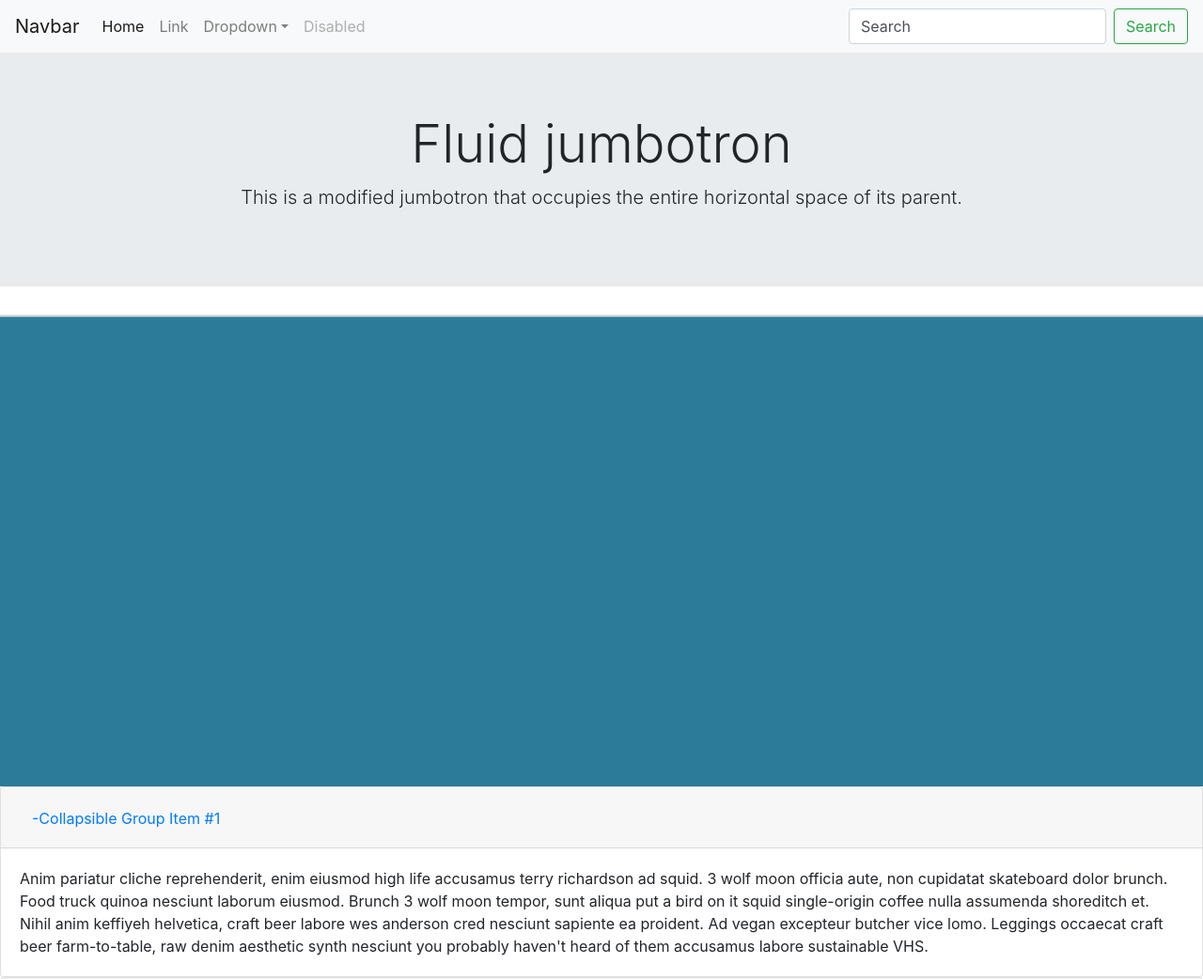
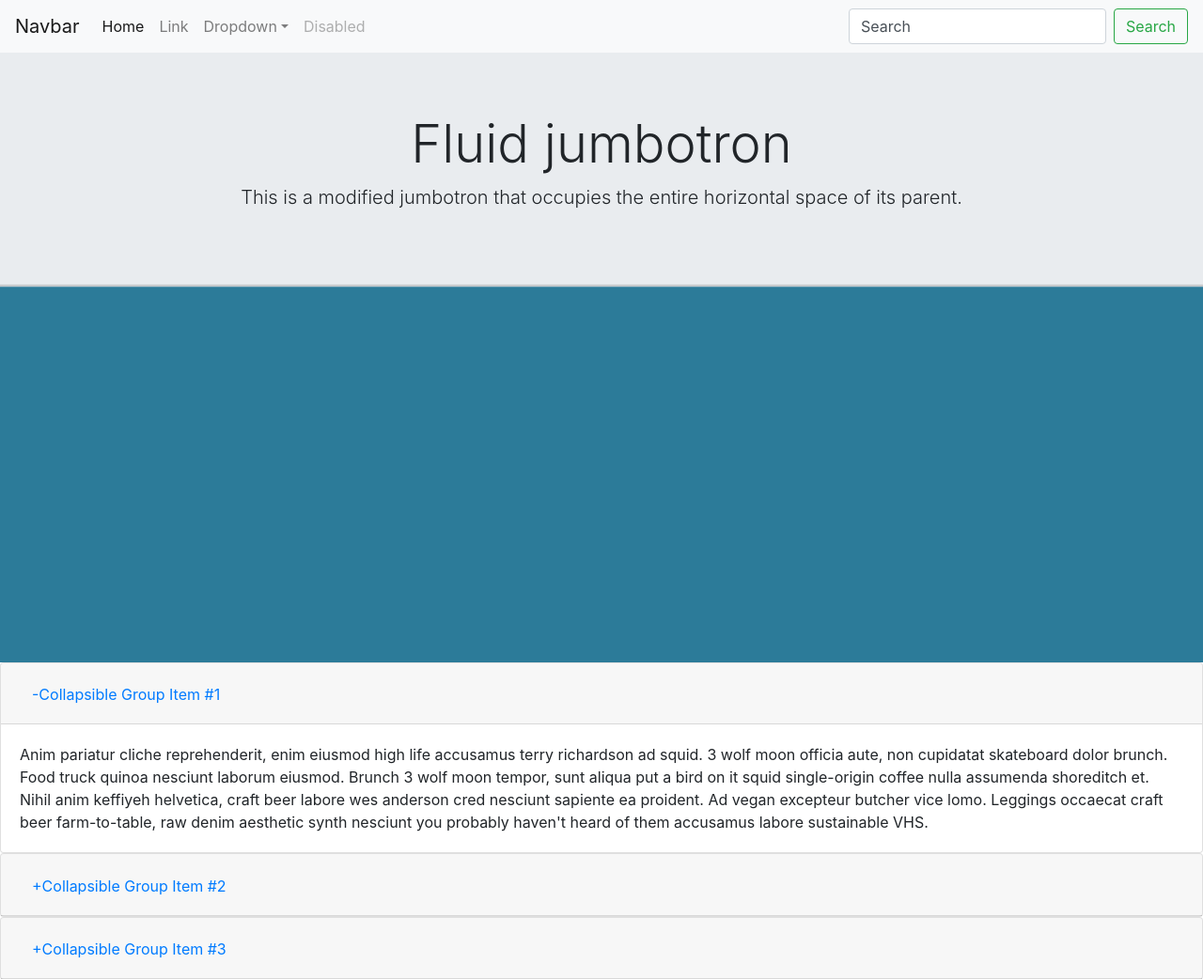
Before and after one commit to Jezwin/pug, a website: page pug/demo.pug in a window 1280 px wide. Shown: the top 1042 px of the page at 94% size. Drawn offline with nearby package versions, Linux system fonts and the light colour scheme; files that its build step writes are made by us from their sources.

Commit message:
Margin Bottom

```diff
--- a/scss/main.scss
+++ b/scss/main.scss
@@ -1,5 +1,3 @@
-
-
 
 .hero {
   position: relative;
@@ -12,17 +10,19 @@
 .content {
   z-index: 0;
   background: rgb(44,123,153);
-    height: 500px;
+  height: 400px;
   width: 100%;
   box-shadow: 0 -2px 1px rgba(0,0,0,.15);
-    border-top: 1px solid rgba(255,255,255,.2);
+  border-top: 1px solid rgba(255,255,255 ,.2);
 }
 .containerjump{
   text-align: center;
 
 }
-  .jumpotron {
-    margin-bottom: 0rem;
+.jumbotron {
+  margin-bottom: 0rem !important;
+
+
 }
 button.btn.btn-link.collapsed::before{
   content: "+";
```
Also changed, not shown: dist/css/main.css. Lines whose indentation alone changed are shown as unchanged.
